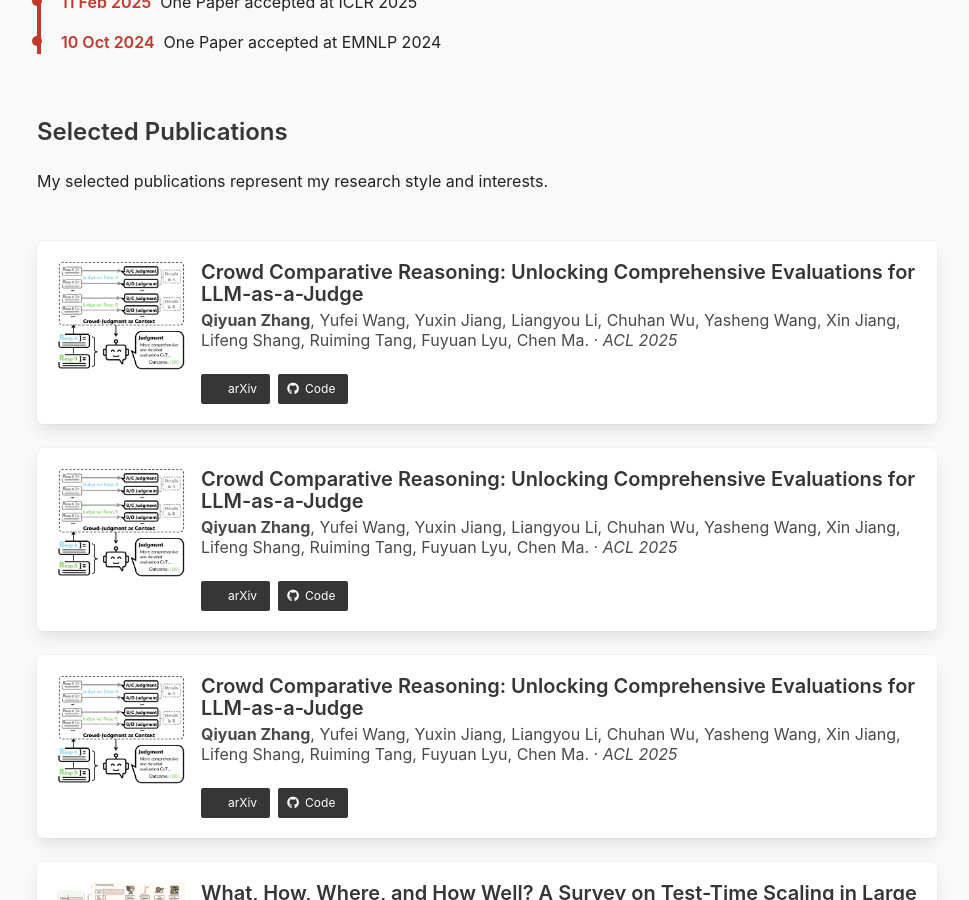
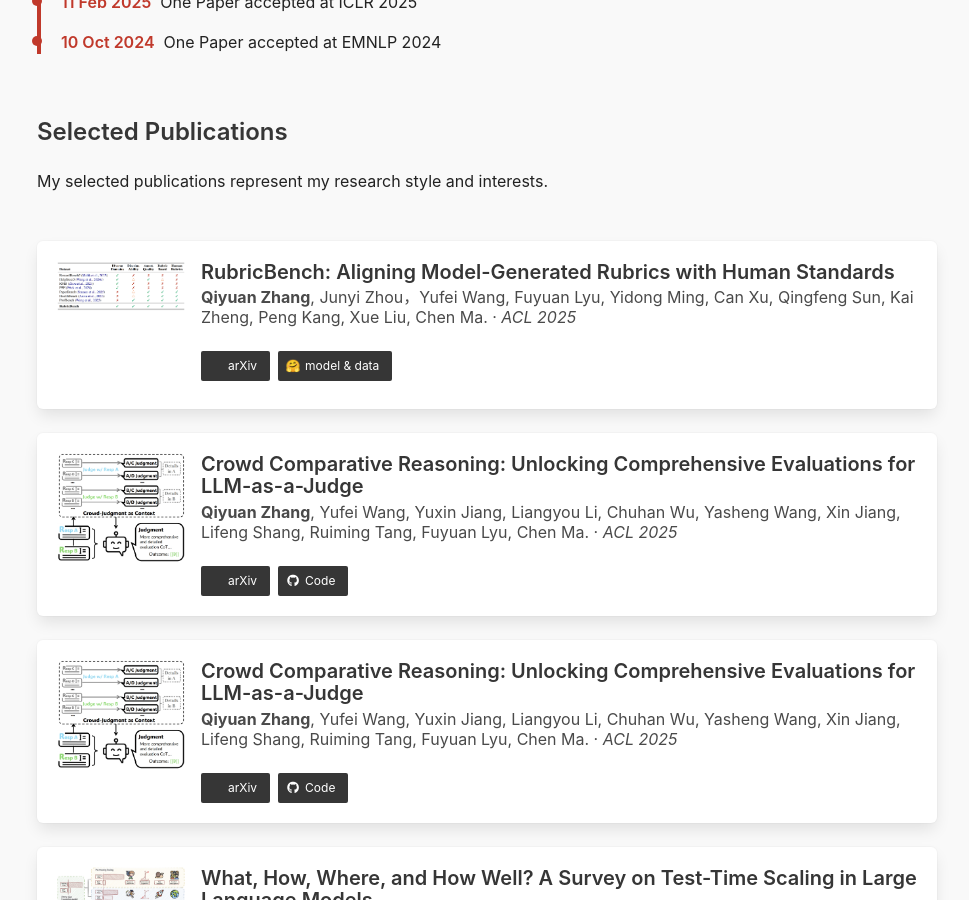
Before and after one commit to zhangqiyuan-rico/zhangqiyuan-rico.github.io, a Jekyll site: the page index.html, which Jekyll copies as it is, in a window 1280 px wide and 900 px high, scrolled down 1217 px. Shown: the whole window, without its empty margins (153-1122 px from the left). Built offline with Jekyll 4.4.1, drawn with Linux system fonts in a browser that asks for light colours; a style sheet for code colours, icons or effects is not loaded.

Commit message:
Update index.html

```diff
--- a/index.html
+++ b/index.html
@@ -149,15 +149,15 @@
       <article class="media">
         <figure class="media-left">
           <p class="image is-128x128">
-            <img src="images/cce.png" alt="CCE">
+            <img src="images/rubricbench.png" alt="CCE">
           </p>
         </figure>
         <div class="media-content">
-          <p class="title is-5">Crowd Comparative Reasoning: Unlocking Comprehensive Evaluations for LLM-as-a-Judge</p>
-          <p class="subtitle is-6"><B>Qiyuan Zhang</B>, Yufei Wang, Yuxin Jiang, Liangyou Li, Chuhan Wu, Yasheng Wang, Xin Jiang, Lifeng Shang, Ruiming Tang, Fuyuan Lyu, Chen Ma. · <em>ACL 2025</em></p>
+          <p class="title is-5">RubricBench: Aligning Model-Generated Rubrics with Human Standards</p>
+          <p class="subtitle is-6"><B>Qiyuan Zhang</B>, Junyi Zhou，Yufei Wang, Fuyuan Lyu, Yidong Ming, Can Xu, Qingfeng Sun, Kai Zheng, Peng Kang, Xue Liu, Chen Ma. · <em>ACL 2025</em></p>
           <div class="buttons">
-            <a class="button is-small is-dark" href="https://arxiv.org/abs/2502.12501"><span class="icon"><i class="ai ai-arxiv"></i></span><span>arXiv</span></a>
-            <a class="button is-small is-dark" href="https://github.com/Don-Joey/CCE"><span class="icon"><i class="fab fa-github"></i></span><span>Code</span></a>
+            <a class="button is-small is-dark" href="https://arxiv.org/abs/2603.01562"><span class="icon"><i class="ai ai-arxiv"></i></span><span>arXiv</span></a>
+            <a class="button is-small is-dark" href="https://huggingface.co/datasets/DonJoey/rubricbench"><span class="icon">🤗</span><span>model & data</span></a>
           </div>
         </div>
       </article>
```
